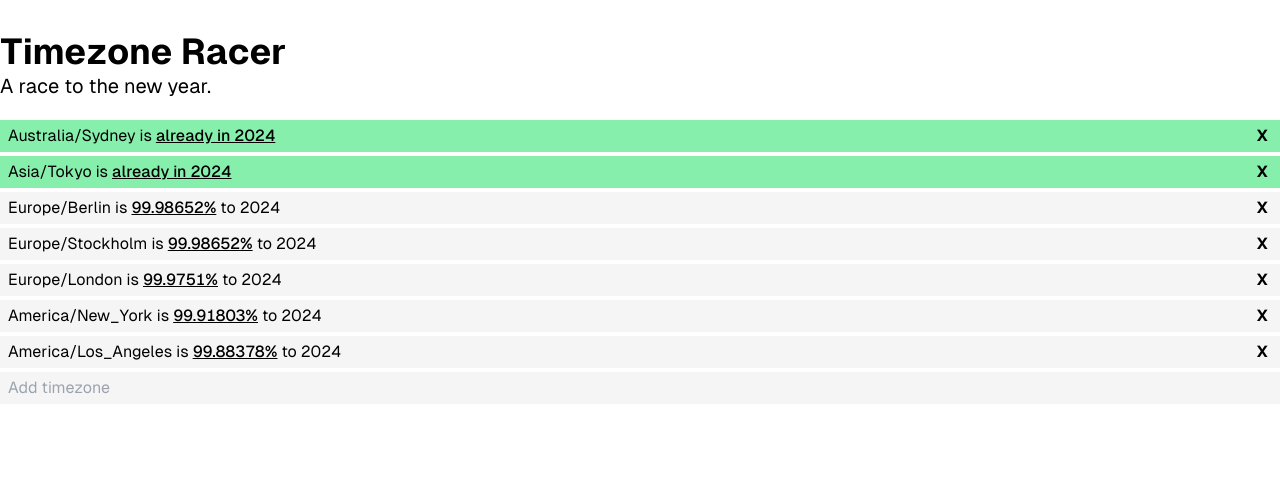
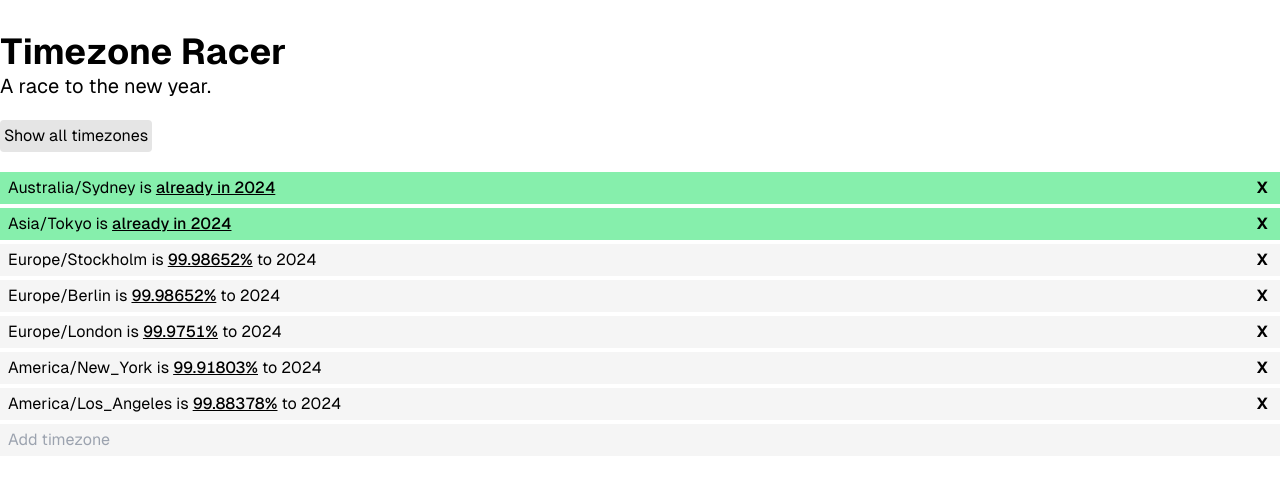
Before and after one commit to leonlarsson/timezone-racer, a Vue app: page / in a window 1280 px wide. Shown: the top 484 px of the page. Built offline with nearby package versions, Linux system fonts and the light colour scheme.

Commit message:
add button to show all timezones

```diff
--- a/src/App.vue
+++ b/src/App.vue
@@ -1,9 +1,9 @@
 <script setup lang="ts">
 import { computed, ref, onMounted, onUnmounted } from "vue";
-import timezonesImport from "./timezones";
+import { allTimezones, defaultTimezones } from "./timezones";
 const searchInput = ref("");
 const searchInputIsValidTimezone = ref(false);
-const timezones = ref(timezonesImport);
+const timezones = ref(defaultTimezones);
 
 let intervalId: number;
 
@@ -73,8 +73,6 @@
       }
     })
 );
-
-console.log(progressData);
 </script>
 
 <template>
@@ -84,6 +82,21 @@
         <h1 class="font-bold text-4xl">Timezone Racer</h1>
         <h3 class="text-xl">A race to the new year.</h3>
       </div>
+
+      <button
+        class="bg-neutral-200 w-fit p-1 rounded hover:bg-neutral-300"
+        @click="
+          timezones.length > 10
+            ? (timezones = defaultTimezones)
+            : (timezones = allTimezones)
+        "
+      >
+        {{
+          timezones.length > 10
+            ? "Show default timezones"
+            : "Show all timezones"
+        }}
+      </button>
 
       <div class="flex flex-col gap-1">
         <div
--- a/src/timezones.ts
+++ b/src/timezones.ts
@@ -1,5 +1,4 @@
-// A list of the most common timezones IDs that cover the entire world
-export default [
+export const defaultTimezones = [
   "Europe/Stockholm",
   "Asia/Tokyo",
   "America/Los_Angeles",
@@ -7,4 +6,359 @@
   "Europe/London",
   "Europe/Berlin",
   "Australia/Sydney",
-].sort((a, b) => a.localeCompare(b));
+];
+
+// https://nodatime.org/TimeZones?version=2023d&format=json
+export const allTimezones = [
+  "Africa/Abidjan",
+  "Africa/Algiers",
+  "Africa/Bissau",
+  "Africa/Cairo",
+  "Africa/Casablanca",
+  "Africa/Ceuta",
+  "Africa/El_Aaiun",
+  "Africa/Johannesburg",
+  "Africa/Juba",
+  "Africa/Khartoum",
+  "Africa/Lagos",
+  "Africa/Maputo",
+  "Africa/Monrovia",
+  "Africa/Nairobi",
+  "Africa/Ndjamena",
+  "Africa/Sao_Tome",
+  "Africa/Tripoli",
+  "Africa/Tunis",
+  "Africa/Windhoek",
+  "America/Adak",
+  "America/Anchorage",
+  "America/Araguaina",
+  "America/Argentina/Buenos_Aires",
+  "America/Argentina/Catamarca",
+  "America/Argentina/Cordoba",
+  "America/Argentina/Jujuy",
+  "America/Argentina/La_Rioja",
+  "America/Argentina/Mendoza",
+  "America/Argentina/Rio_Gallegos",
+  "America/Argentina/Salta",
+  "America/Argentina/San_Juan",
+  "America/Argentina/San_Luis",
+  "America/Argentina/Tucuman",
+  "America/Argentina/Ushuaia",
+  "America/Asuncion",
+  "America/Bahia",
+  "America/Bahia_Banderas",
+  "America/Barbados",
+  "America/Belem",
+  "America/Belize",
+  "America/Boa_Vista",
+  "America/Bogota",
+  "America/Boise",
+  "America/Cambridge_Bay",
+  "America/Campo_Grande",
+  "America/Cancun",
+  "America/Caracas",
+  "America/Cayenne",
+  "America/Chicago",
+  "America/Chihuahua",
+  "America/Ciudad_Juarez",
+  "America/Costa_Rica",
+  "America/Cuiaba",
+  "America/Danmarkshavn",
+  "America/Dawson",
+  "America/Dawson_Creek",
+  "America/Denver",
+  "America/Detroit",
+  "America/Edmonton",
+  "America/Eirunepe",
+  "America/El_Salvador",
+  "America/Fort_Nelson",
+  "America/Fortaleza",
+  "America/Glace_Bay",
+  "America/Goose_Bay",
+  "America/Grand_Turk",
+  "America/Guatemala",
+  "America/Guayaquil",
+  "America/Guyana",
+  "America/Halifax",
+  "America/Havana",
+  "America/Hermosillo",
+  "America/Indiana/Indianapolis",
+  "America/Indiana/Knox",
+  "America/Indiana/Marengo",
+  "America/Indiana/Petersburg",
+  "America/Indiana/Tell_City",
+  "America/Indiana/Vevay",
+  "America/Indiana/Vincennes",
+  "America/Indiana/Winamac",
+  "America/Inuvik",
+  "America/Iqaluit",
+  "America/Jamaica",
+  "America/Juneau",
+  "America/Kentucky/Louisville",
+  "America/Kentucky/Monticello",
+  "America/La_Paz",
+  "America/Lima",
+  "America/Los_Angeles",
+  "America/Maceio",
+  "America/Managua",
+  "America/Manaus",
+  "America/Martinique",
+  "America/Matamoros",
+  "America/Mazatlan",
+  "America/Menominee",
+  "America/Merida",
+  "America/Metlakatla",
+  "America/Mexico_City",
+  "America/Miquelon",
+  "America/Moncton",
+  "America/Monterrey",
+  "America/Montevideo",
+  "America/New_York",
+  "America/Nome",
+  "America/Noronha",
+  "America/North_Dakota/Beulah",
+  "America/North_Dakota/Center",
+  "America/North_Dakota/New_Salem",
+  "America/Nuuk",
+  "America/Ojinaga",
+  "America/Panama",
+  "America/Paramaribo",
+  "America/Phoenix",
+  "America/Port-au-Prince",
+  "America/Porto_Velho",
+  "America/Puerto_Rico",
+  "America/Punta_Arenas",
+  "America/Rankin_Inlet",
+  "America/Recife",
+  "America/Regina",
+  "America/Resolute",
+  "America/Rio_Branco",
+  "America/Santarem",
+  "America/Santiago",
+  "America/Santo_Domingo",
+  "America/Sao_Paulo",
+  "America/Scoresbysund",
+  "America/Sitka",
+  "America/St_Johns",
+  "America/Swift_Current",
+  "America/Tegucigalpa",
+  "America/Thule",
+  "America/Tijuana",
+  "America/Toronto",
+  "America/Vancouver",
+  "America/Whitehorse",
+  "America/Winnipeg",
+  "America/Yakutat",
+  "Antarctica/Casey",
+  "Antarctica/Davis",
+  "Antarctica/Macquarie",
+  "Antarctica/Mawson",
+  "Antarctica/Palmer",
+  "Antarctica/Rothera",
+  "Antarctica/Troll",
+  "Antarctica/Vostok",
+  "Asia/Almaty",
+  "Asia/Amman",
+  "Asia/Anadyr",
+  "Asia/Aqtau",
+  "Asia/Aqtobe",
+  "Asia/Ashgabat",
+  "Asia/Atyrau",
+  "Asia/Baghdad",
+  "Asia/Baku",
+  "Asia/Bangkok",
+  "Asia/Barnaul",
+  "Asia/Beirut",
+  "Asia/Bishkek",
+  "Asia/Chita",
+  "Asia/Choibalsan",
+  "Asia/Colombo",
+  "Asia/Damascus",
+  "Asia/Dhaka",
+  "Asia/Dili",
+  "Asia/Dubai",
+  "Asia/Dushanbe",
+  "Asia/Famagusta",
+  "Asia/Gaza",
+  "Asia/Hebron",
+  "Asia/Ho_Chi_Minh",
+  "Asia/Hong_Kong",
+  "Asia/Hovd",
+  "Asia/Irkutsk",
+  "Asia/Jakarta",
+  "Asia/Jayapura",
+  "Asia/Jerusalem",
+  "Asia/Kabul",
+  "Asia/Kamchatka",
+  "Asia/Karachi",
+  "Asia/Kathmandu",
+  "Asia/Khandyga",
+  "Asia/Kolkata",
+  "Asia/Krasnoyarsk",
+  "Asia/Kuching",
+  "Asia/Macau",
+  "Asia/Magadan",
+  "Asia/Makassar",
+  "Asia/Manila",
+  "Asia/Nicosia",
+  "Asia/Novokuznetsk",
+  "Asia/Novosibirsk",
+  "Asia/Omsk",
+  "Asia/Oral",
+  "Asia/Pontianak",
+  "Asia/Pyongyang",
+  "Asia/Qatar",
+  "Asia/Qostanay",
+  "Asia/Qyzylorda",
+  "Asia/Riyadh",
+  "Asia/Sakhalin",
+  "Asia/Samarkand",
+  "Asia/Seoul",
+  "Asia/Shanghai",
+  "Asia/Singapore",
+  "Asia/Srednekolymsk",
+  "Asia/Taipei",
+  "Asia/Tashkent",
+  "Asia/Tbilisi",
+  "Asia/Tehran",
+  "Asia/Thimphu",
+  "Asia/Tokyo",
+  "Asia/Tomsk",
+  "Asia/Ulaanbaatar",
+  "Asia/Urumqi",
+  "Asia/Ust-Nera",
+  "Asia/Vladivostok",
+  "Asia/Yakutsk",
+  "Asia/Yangon",
+  "Asia/Yekaterinburg",
+  "Asia/Yerevan",
+  "Atlantic/Azores",
+  "Atlantic/Bermuda",
+  "Atlantic/Canary",
+  "Atlantic/Cape_Verde",
+  "Atlantic/Faroe",
+  "Atlantic/Madeira",
+  "Atlantic/South_Georgia",
+  "Atlantic/Stanley",
+  "Australia/Adelaide",
+  "Australia/Brisbane",
+  "Australia/Broken_Hill",
+  "Australia/Darwin",
+  "Australia/Eucla",
+  "Australia/Hobart",
+  "Australia/Lindeman",
+  "Australia/Lord_Howe",
+  "Australia/Melbourne",
+  "Australia/Perth",
+  "Australia/Sydney",
+  "CET",
+  "CST6CDT",
+  "EET",
+  "EST",
+  "EST5EDT",
+  "Etc/GMT",
+  "Etc/GMT-1",
+  "Etc/GMT-10",
+  "Etc/GMT-11",
+  "Etc/GMT-12",
+  "Etc/GMT-13",
+  "Etc/GMT-14",
+  "Etc/GMT-2",
+  "Etc/GMT-3",
+  "Etc/GMT-4",
+  "Etc/GMT-5",
+  "Etc/GMT-6",
+  "Etc/GMT-7",
+  "Etc/GMT-8",
+  "Etc/GMT-9",
+  "Etc/GMT+1",
+  "Etc/GMT+10",
+  "Etc/GMT+11",
+  "Etc/GMT+12",
+  "Etc/GMT+2",
+  "Etc/GMT+3",
+  "Etc/GMT+4",
+  "Etc/GMT+5",
+  "Etc/GMT+6",
+  "Etc/GMT+7",
+  "Etc/GMT+8",
+  "Etc/GMT+9",
+  "Etc/UTC",
+  "Europe/Andorra",
+  "Europe/Astrakhan",
+  "Europe/Athens",
+  "Europe/Belgrade",
+  "Europe/Berlin",
+  "Europe/Brussels",
+  "Europe/Bucharest",
+  "Europe/Budapest",
+  "Europe/Chisinau",
+  "Europe/Dublin",
+  "Europe/Gibraltar",
+  "Europe/Helsinki",
+  "Europe/Istanbul",
+  "Europe/Kaliningrad",
+  "Europe/Kirov",
+  "Europe/Kyiv",
+  "Europe/Lisbon",
+  "Europe/London",
+  "Europe/Madrid",
+  "Europe/Malta",
+  "Europe/Minsk",
+  "Europe/Moscow",
+  "Europe/Paris",
+  "Europe/Prague",
+  "Europe/Riga",
+  "Europe/Rome",
+  "Europe/Samara",
+  "Europe/Saratov",
+  "Europe/Simferopol",
+  "Europe/Sofia",
+  "Europe/Tallinn",
+  "Europe/Tirane",
+  "Europe/Ulyanovsk",
+  "Europe/Vienna",
+  "Europe/Vilnius",
+  "Europe/Volgograd",
+  "Europe/Warsaw",
+  "Europe/Zurich",
+  "HST",
+  "Indian/Chagos",
+  "Indian/Maldives",
+  "Indian/Mauritius",
+  "MET",
+  "MST",
+  "MST7MDT",
+  "Pacific/Apia",
+  "Pacific/Auckland",
+  "Pacific/Bougainville",
+  "Pacific/Chatham",
+  "Pacific/Easter",
+  "Pacific/Efate",
+  "Pacific/Fakaofo",
+  "Pacific/Fiji",
+  "Pacific/Galapagos",
+  "Pacific/Gambier",
+  "Pacific/Guadalcanal",
+  "Pacific/Guam",
+  "Pacific/Honolulu",
+  "Pacific/Kanton",
+  "Pacific/Kiritimati",
+  "Pacific/Kosrae",
+  "Pacific/Kwajalein",
+  "Pacific/Marquesas",
+  "Pacific/Nauru",
+  "Pacific/Niue",
+  "Pacific/Norfolk",
+  "Pacific/Noumea",
+  "Pacific/Pago_Pago",
+  "Pacific/Palau",
+  "Pacific/Pitcairn",
+  "Pacific/Port_Moresby",
+  "Pacific/Rarotonga",
+  "Pacific/Tahiti",
+  "Pacific/Tarawa",
+  "Pacific/Tongatapu",
+  "PST8PDT",
+  "WET",
+];
```
